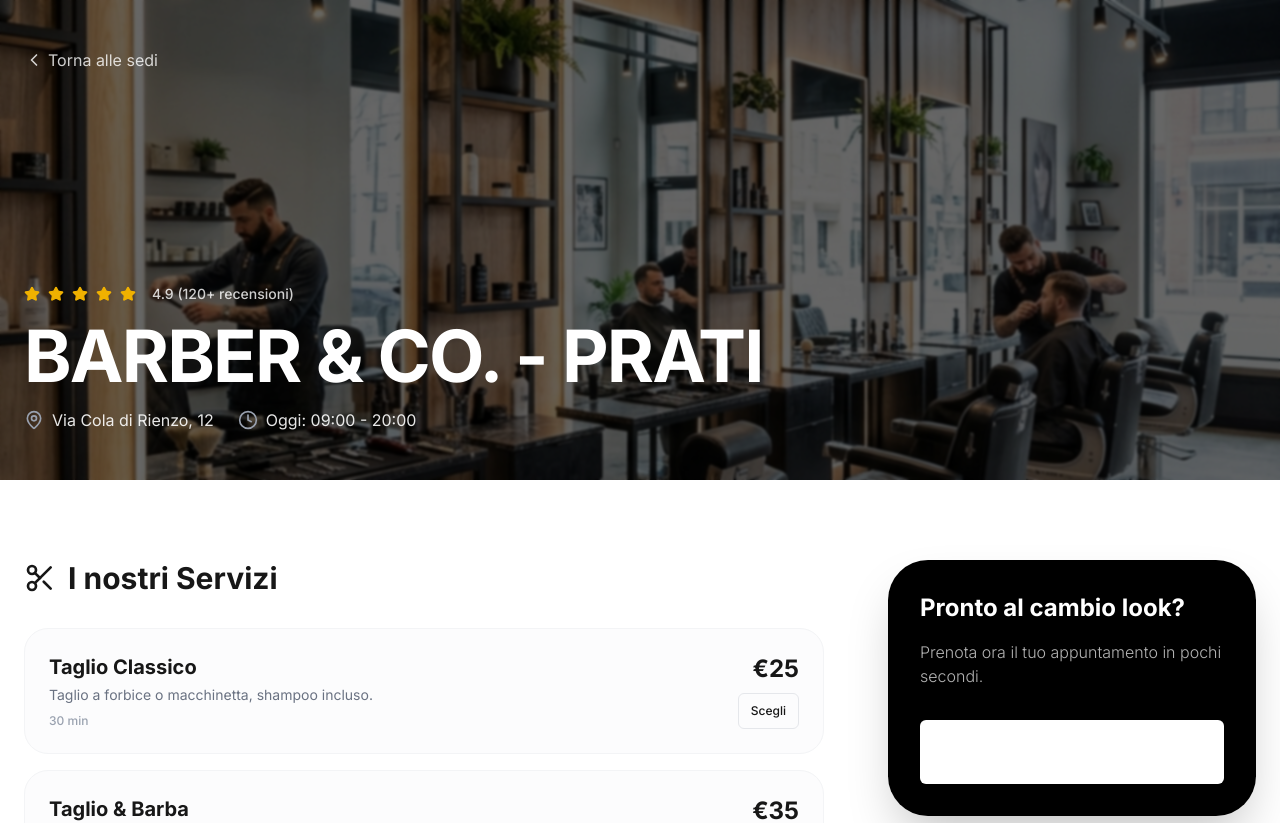
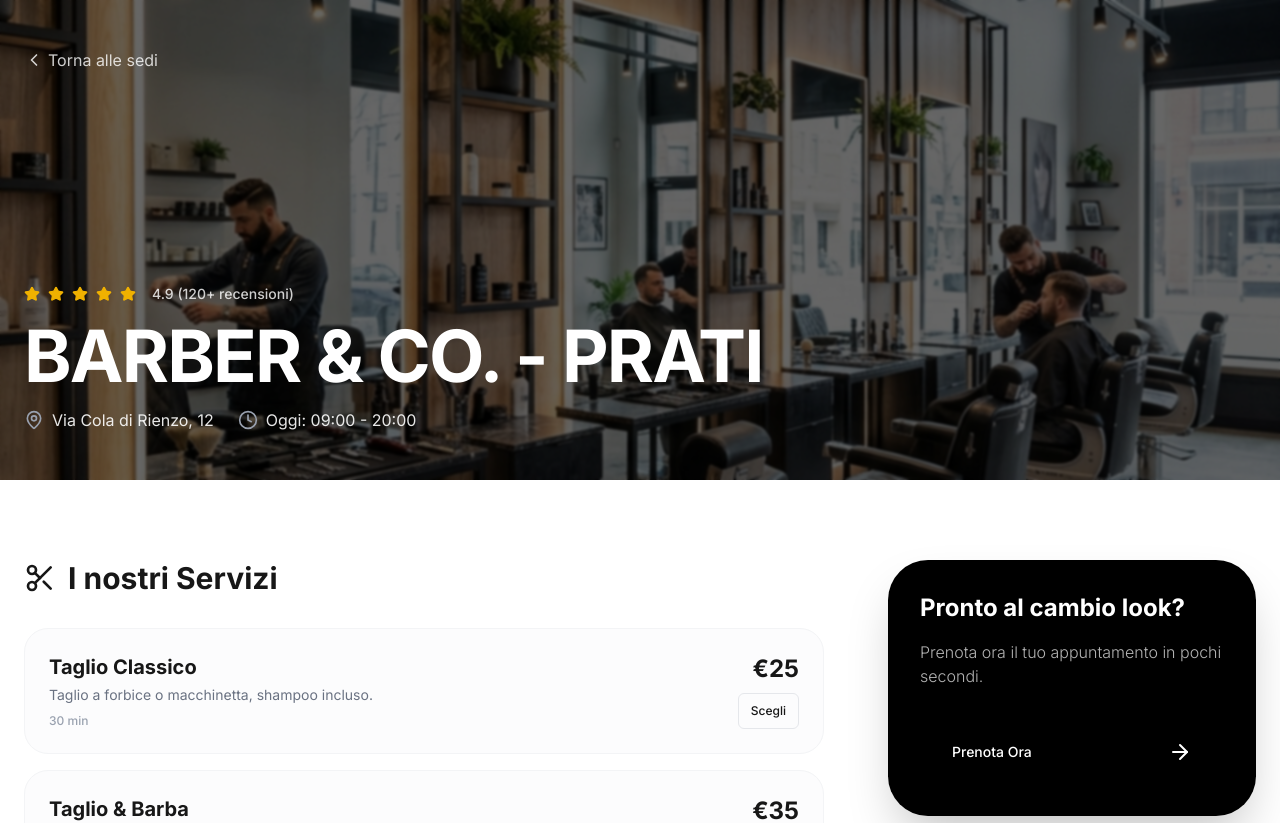
Before and after one commit to fabrizio94tr/BarberShop, a Next.js app: page /location/1 in a window 1280 px wide. Shown: the top 823 px of the page. Built offline with nearby package versions, Linux system fonts and the light colour scheme; no server answers.

Commit message:
UI: Migliorata visibilità tasto Prenota nella sidebar della sede

```diff
--- a/src/app/location/[slug]/page.tsx
+++ b/src/app/location/[slug]/page.tsx
@@ -141,9 +141,9 @@ export default async function LocationPage({
                 <h3 className="text-2xl font-bold mb-4">Pronto al cambio look?</h3>
                 <p className="text-white/70 dark:text-black/70 mb-8 font-light">Prenota ora il tuo appuntamento in pochi secondi.</p>
                 <Link href={user ? `/book/${location.id}` : '/login'}>
-                  <Button className="w-full h-16 rounded-2xl bg-white text-black hover:bg-gray-200 dark:bg-black dark:text-white dark:hover:bg-gray-800 transition-all font-bold text-lg flex justify-between px-8">
-                    Prenota Ora
-                    <ArrowRight className="w-5 h-5" />
+                  <Button className="w-full h-16 rounded-2xl bg-black text-white hover:bg-gray-800 dark:bg-white dark:text-black dark:hover:bg-gray-200 transition-all font-bold text-lg flex justify-between px-8 shadow-xl shadow-black/10">
+                    <span className="flex-1 text-left">Prenota Ora</span>
+                    <ArrowRight className="w-6 h-6" />
                   </Button>
                 </Link>
               </div>
```
